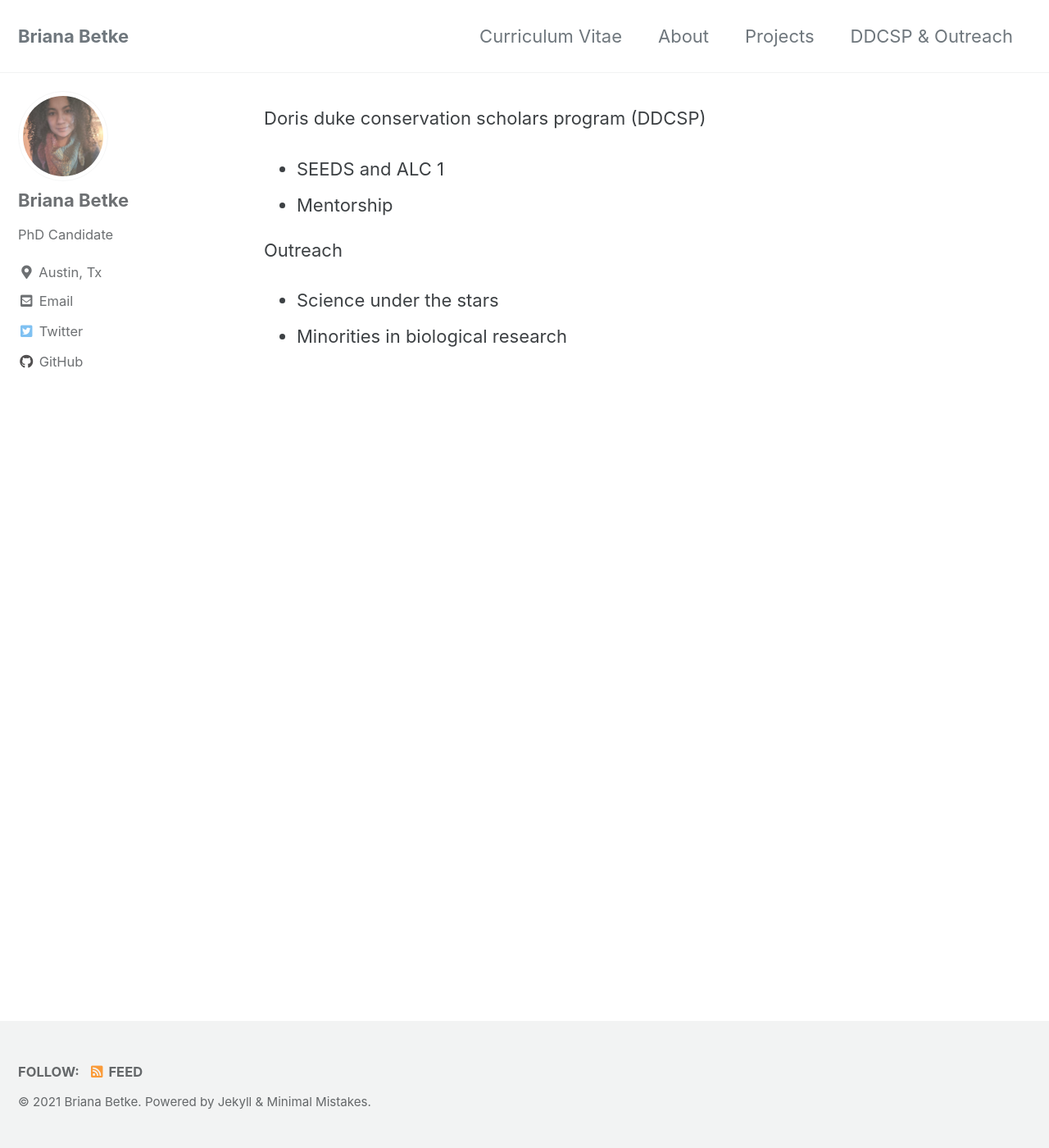
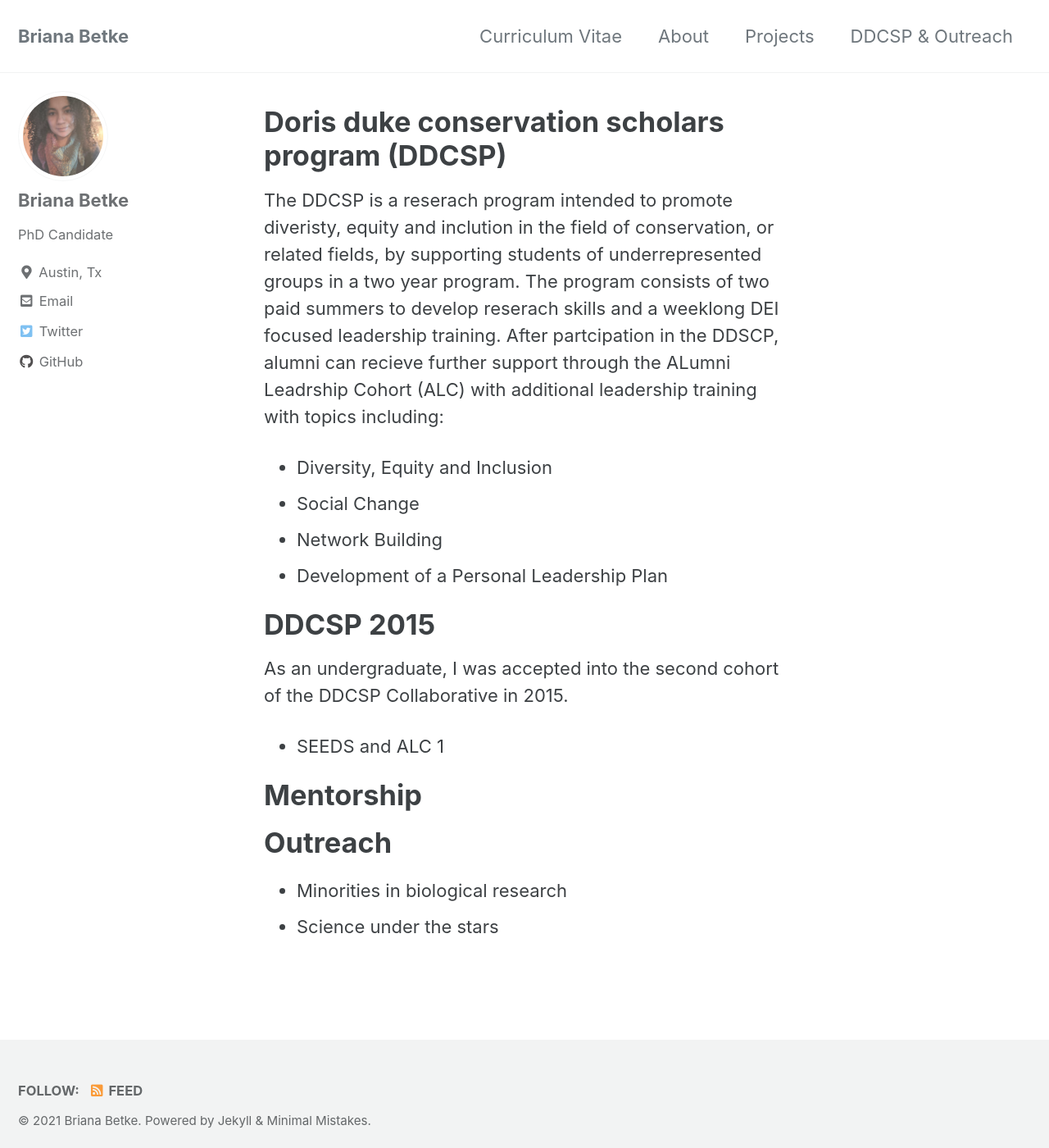
Before and after one commit to babetke/babetke.github.io, a Jekyll site: the page built from _pages/DDCSP.md, in a window 1280 px wide and 1400 px high. Shown: the whole window at 82% size. Built offline with Jekyll 4.4.1, drawn with Linux system fonts in a browser that asks for light colours; cached includes are drawn as plain includes.

Commit message:
Adding content to DDCSP page

```diff
--- a/_pages/DDCSP.md
+++ b/_pages/DDCSP.md
@@ -3,10 +3,22 @@ title: ""
 permalink: /DDCSP/
 ---
 
-Doris duke conservation scholars program (DDCSP)
+# Doris duke conservation scholars program (DDCSP)
+
+The DDCSP is a reserach program intended to promote diveristy, equity and inclution in the field of conservation, or related fields, by supporting students of underrepresented groups in a two year program. The program consists of two paid summers to develop reserach skills and a weeklong DEI focused leadership training. After partcipation in the DDSCP, alumni can recieve further support through the ALumni Leadrship Cohort (ALC) with additional leadership training with topics including:
+
+- Diversity, Equity and Inclusion
+- Social Change
+- Network Building
+- Development of a Personal Leadership Plan
+
+# DDCSP 2015
+As an undergraduate, I was accepted into the second cohort of the DDCSP Collaborative in 2015.
 - SEEDS and ALC 1
-- Mentorship
 
-Outreach
+# Mentorship
+
+
+# Outreach
+- Minorities in biological research
 - Science under the stars
-- Minorities in biological research
```
